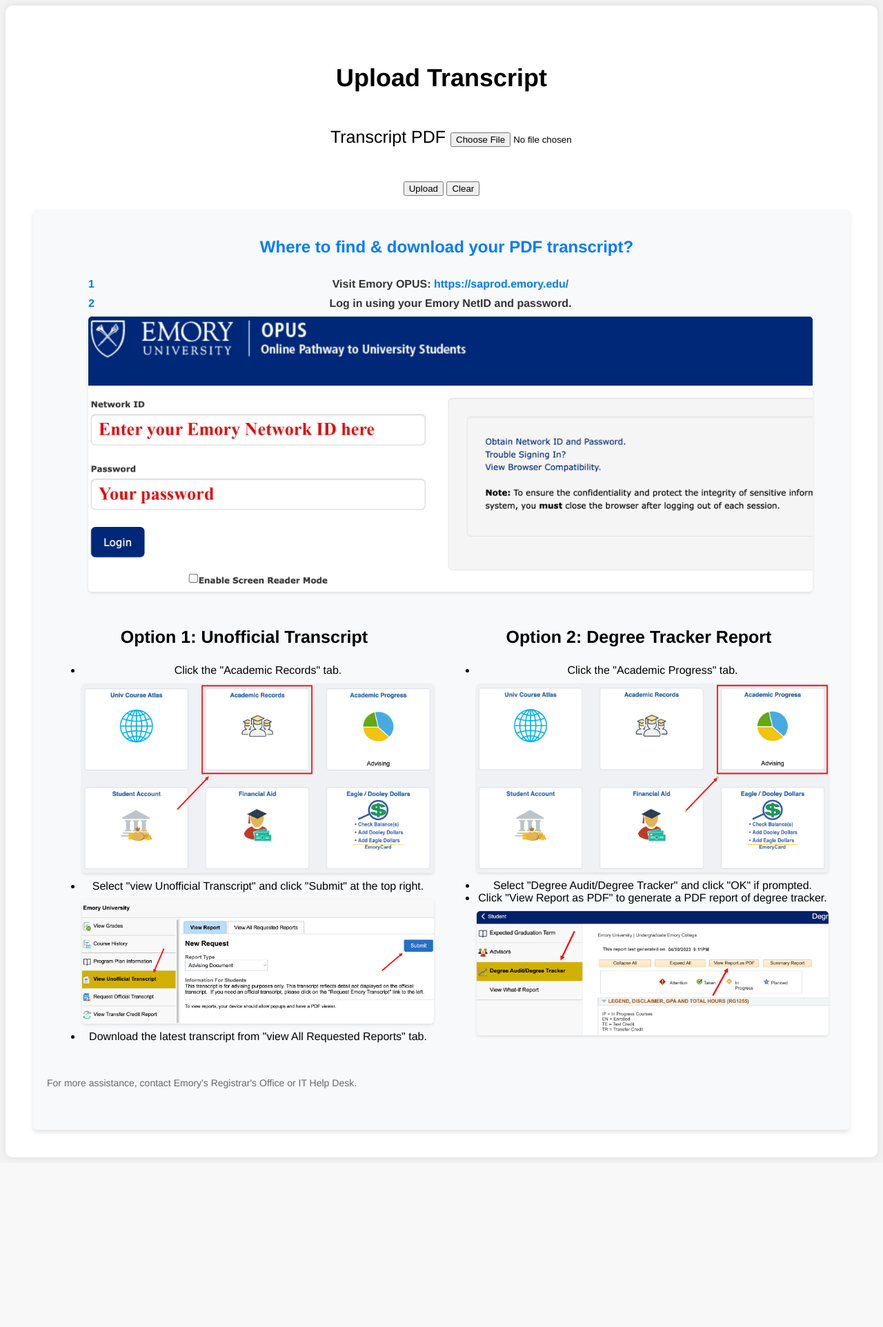
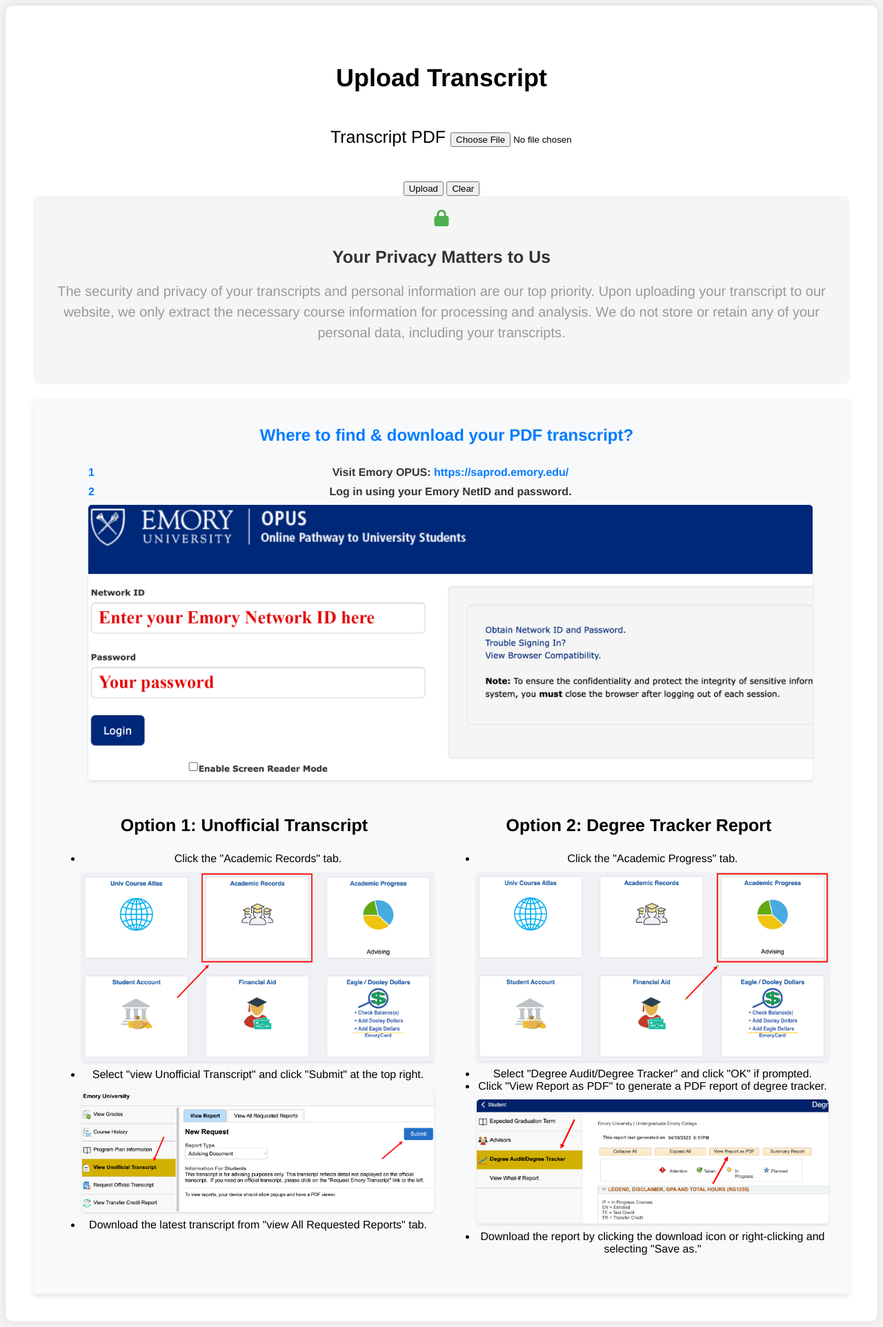
Before and after one commit to Mingxuan-Liu/Course-Safari, a PHP site: page /Transcript_scanner/pdf-to-text.php in a window 1280 px wide. Shown: the whole page at 69% size. Before the commit the page ends 1681 px from the top, so only its background shows below. Run offline with PHP 8.4, Linux system fonts and the light colour scheme; some libraries are stand-ins or nearby versions.

Commit message:
Minor change to the tip section

```diff
--- a/Info_Update/course_progress.php
+++ b/Info_Update/course_progress.php
@@ -112,7 +112,7 @@ require_once '../db_connection.php';
                     <!-- The content of this section is automatically updated by javascripts whenever a different list item is clicked-->
                 </div>
             </div>
-            <p>Have concerns about your major requirements? Check out this link: <a href="http://catalog.college.emory.edu/academics/concentrations/index.html">Majors & Minors</a></p>
+            <p>Have concerns about your major requirements? Check out this link: <a href="http://catalog.college.emory.edu/academics/concentrations/index.html">Major & Minor Catalog</a></p>
         </div>
     </body>
 </html>
--- a/Transcript_scanner/pdf-to-text.php
+++ b/Transcript_scanner/pdf-to-text.php
@@ -211,6 +211,7 @@
     <meta name="description" content="This page allows users to check their taken courses by uploading their transcript.">
     <title>Scan Transcript</title>
     <link rel="stylesheet" href="pdf_to_text_style.css" type="text/css">
+    <link rel="stylesheet" href="https://cdnjs.cloudflare.com/ajax/libs/font-awesome/6.1.0/css/all.min.css" integrity="sha384-KyZXEAg3QhqLMpG8r+Knujsl7/1J4z7GpdyZ8dJ9TIk1skMjTGmSks1U5i5jkjz5" crossorigin="anonymous">
 </head>
 
 <body>
@@ -240,6 +241,20 @@
                         <button type="reset">Clear</button>
                     </form>
 
+                    <!-- Add a wrapper div for the security statement and title -->
+                    <div class="security-statement-wrapper">
+                        <!-- Add the lock icon before the security statement title -->
+                        <i class="fas fa-lock security-statement-icon"></i>
+
+                        <!-- Add the security statement title here -->
+                        <h3 class="security-statement-title">Your Privacy Matters to Us</h3>
+
+                        <!-- Add the updated security statement here -->
+                        <p class="security-statement">
+                            The security and privacy of your transcripts and personal information are our top priority. Upon uploading your transcript to our website, we only extract the necessary course information for processing and analysis. We do not store or retain any of your personal data, including your transcripts.
+                        </p>
+                    </div>
+
                     <!-- Tips container code -->
                     <div class="tips-container">
                         <h2>Where to find & download your PDF transcript?</h2>
@@ -268,9 +283,10 @@
                                 <li>Select "Degree Audit/Degree Tracker" and click "OK" if prompted.</li>
                                 <li>Click "View Report as PDF" to generate a PDF report of degree tracker.</li>
                                 <img src="degree_tracker.png" alt="Step 5">
+                                <li>Download the report by clicking the download icon or right-clicking and selecting "Save as."</li>
                             </ul>
                         </div>
-                        <p>For more assistance, contact Emory's Registrar's Office or IT Help Desk.</p>
+
                     </div>
                     <!-- End of tips container code -->
 
--- a/Transcript_scanner/pdf_to_text_style.css
+++ b/Transcript_scanner/pdf_to_text_style.css
@@ -366,3 +366,35 @@ select {
     color: #666;
     text-align: center;
 }
+
+.centered-text {
+    margin-top: 20px;
+}
+
+.security-statement-wrapper {
+    background-color: #f5f5f5;
+    padding: 20px;
+    border-radius: 10px;
+    margin-bottom: 20px;
+    text-align: center;
+}
+
+.security-statement-icon {
+    font-size: 24px;
+    color: #4caf50;
+    margin-bottom: 5px;
+}
+
+.security-statement-title {
+    font-size: 18px;
+    font-weight: bold;
+    color: #333;
+    margin-bottom: 10px;
+}
+
+.security-statement {
+    font-size: 16px;
+    font-weight: normal;
+    color: #333;
+    line-height: 1.5;
+}
```
